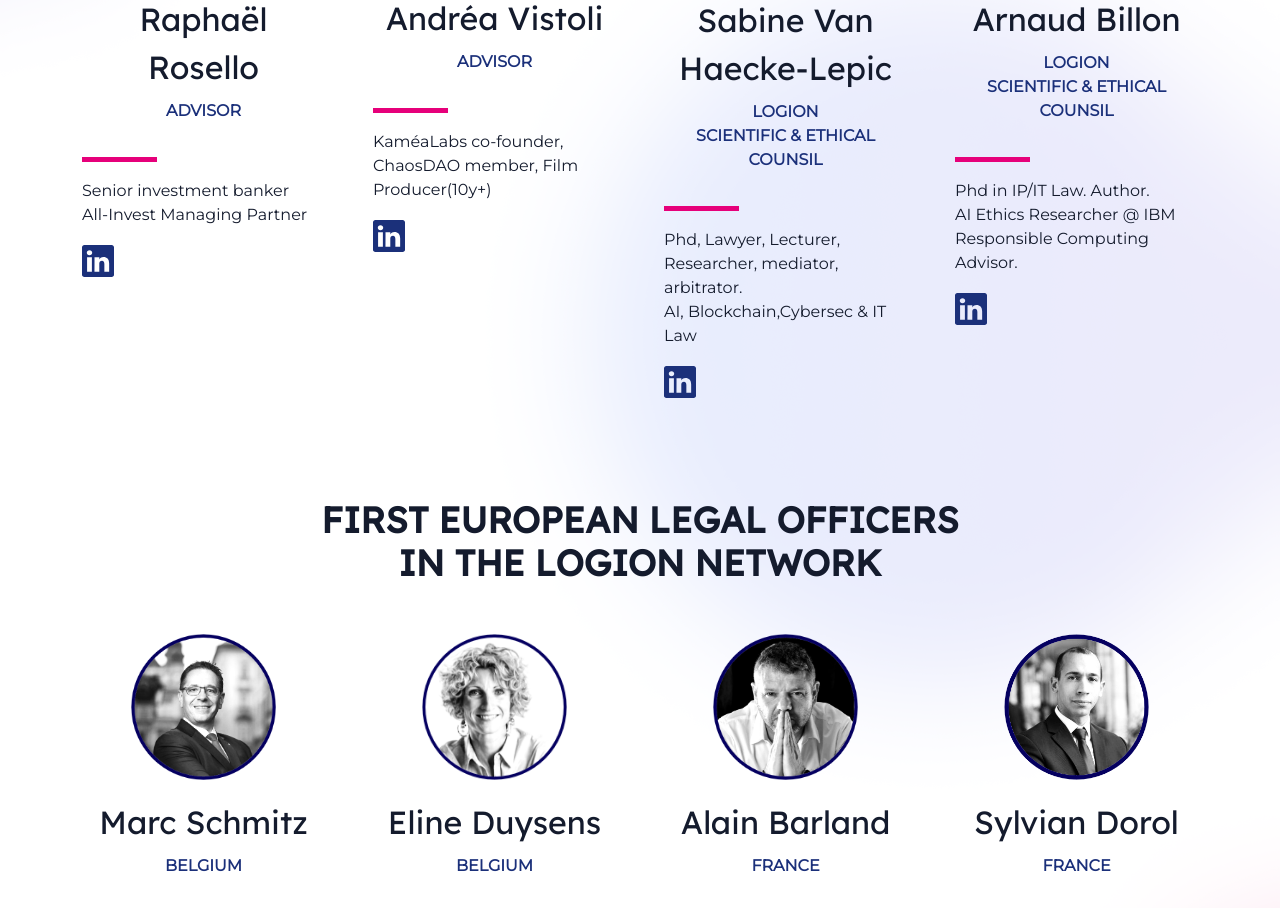
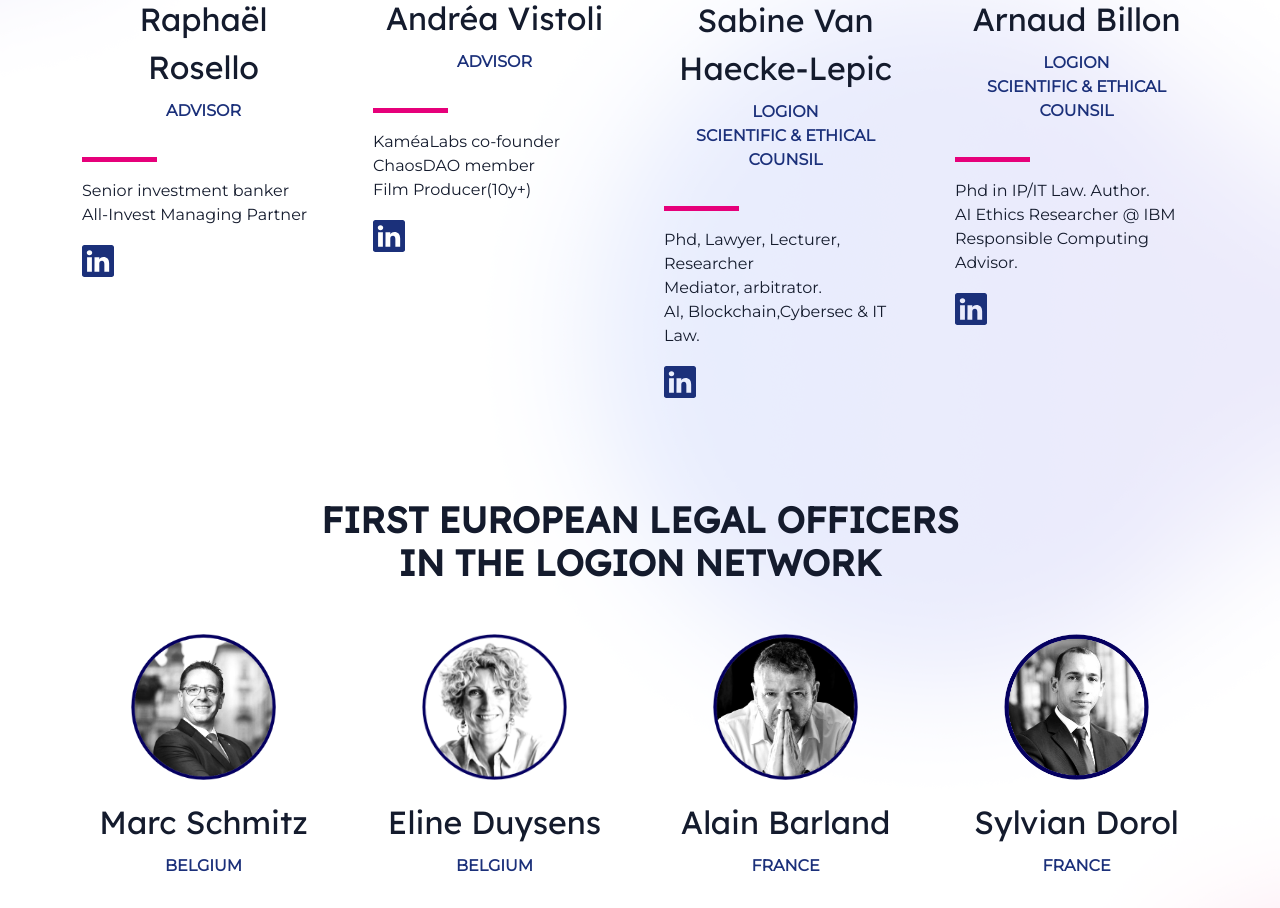
Before and after one commit to logion-network/logion-web-site, a React (Create React App) app: page / in a window 1280 px wide. Shown: the part 5800-6708 px from the top of the page. Built offline with nearby package versions, Linux system fonts and the light colour scheme.

Commit message:
Update Content.tsx

```diff
--- a/src/Content.tsx
+++ b/src/Content.tsx
@@ -386,7 +386,7 @@ export const CONTENT: ReactNode = (<>
                 title="Advisor"
                 description={<>
                     { /* START EDIT */ }
-                    KaméaLabs co-founder, ChaosDAO member, Film Producer(10y+)
+                    KaméaLabs co-founder<br/>ChaosDAO member<br/>Film Producer(10y+)
                     { /* STOP EDIT */ }
                 </>}
                 linkedIn="https://www.linkedin.com/in/avi-etbim/"
@@ -397,7 +397,7 @@ export const CONTENT: ReactNode = (<>
                 title={ <>Logion<br/>Scientific & Ethical Counsil</> }
                 description={<>
                     { /* START EDIT */ }
-                    Phd, Lawyer, Lecturer, Researcher, mediator, arbitrator.<br/>AI, Blockchain,Cybersec & IT Law
+                    Phd, Lawyer, Lecturer, Researcher<br/>Mediator, arbitrator.<br/>AI, Blockchain,Cybersec & IT Law.
                     { /* STOP EDIT */ }
                 </>}
                 linkedIn="https://www.linkedin.com/in/sabine-van-haecke-lepic-ph-d-37b735140/"
```
